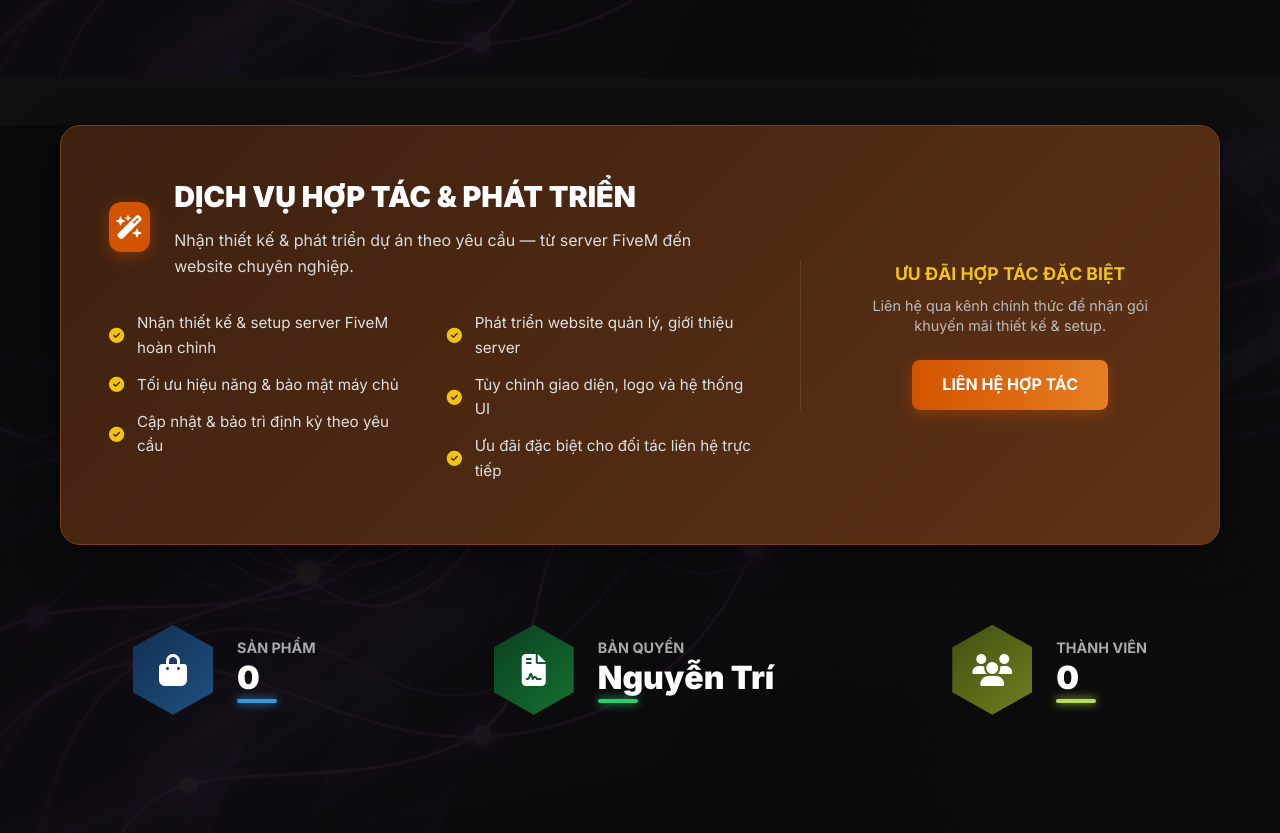
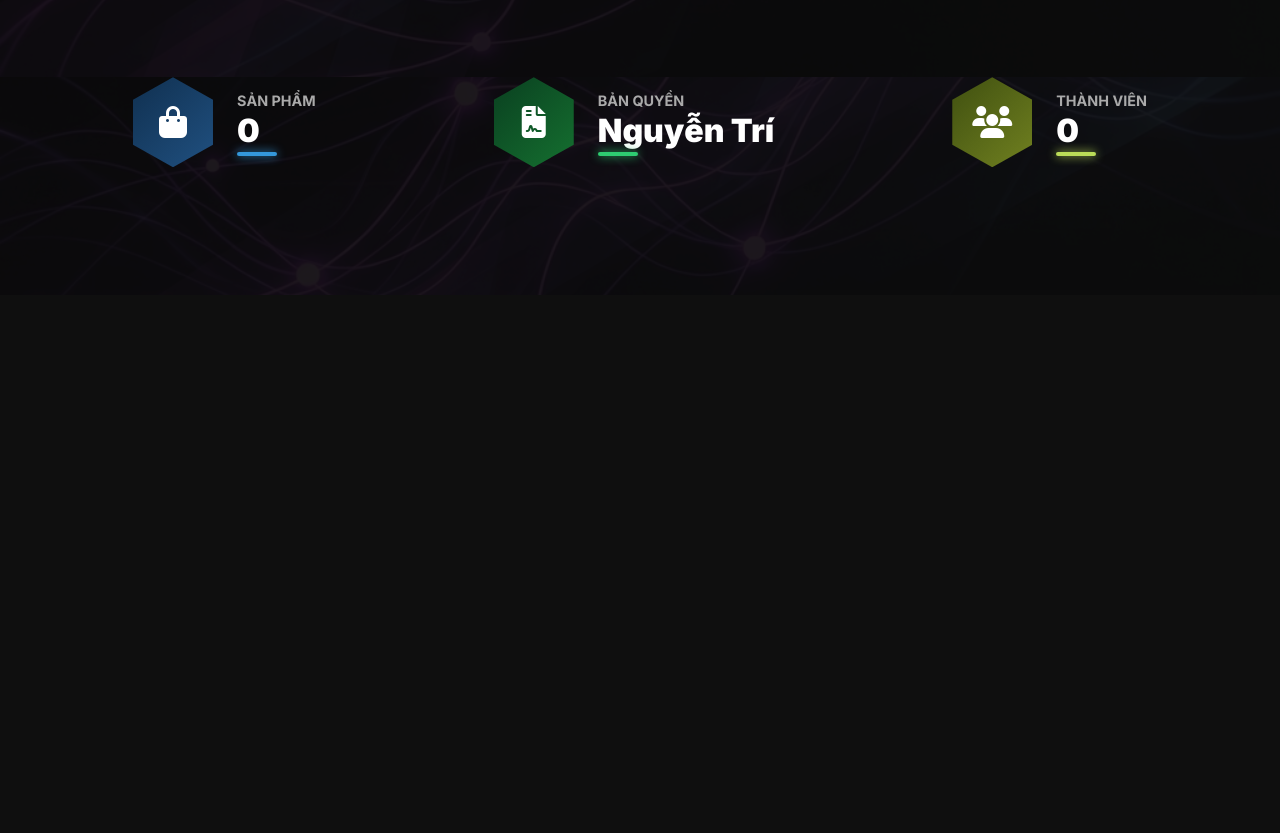
Before and after one commit to TaoPower/ttstudio-web, a website: page index.html in a window 1280 px wide. Shown: the part 3228-4061 px from the top of the page. After the commit the page ends 3523 px from the top, so only its background shows below. Drawn offline with Linux system fonts and the light colour scheme.

Commit message:
index.html

```diff
--- a/index.html
+++ b/index.html
@@ -332,38 +332,6 @@
     <section id="contact" class="services-stats section-with-banner">
         <div class="container">
 
-            <!-- Service Banner -->
-            <div class="service-banner">
-                <div class="service-content">
-                    <div class="service-header">
-                        <div class="service-icon-box">
-                            <i class="fa-solid fa-wand-magic-sparkles"></i>
-                        </div>
-                        <div>
-                            <h2>DỊCH VỤ HỢP TÁC & PHÁT TRIỂN</h2>
-                            <p>Nhận thiết kế & phát triển dự án theo yêu cầu — từ server FiveM đến website chuyên nghiệp.</p>
-                        </div>
-                    </div>
-                    <div class="service-list">
-                        <ul>
-                            <li><i class="fa-solid fa-circle-check"></i> Nhận thiết kế & setup server FiveM hoàn chỉnh</li>
-                            <li><i class="fa-solid fa-circle-check"></i> Tối ưu hiệu năng & bảo mật máy chủ</li>
-                            <li><i class="fa-solid fa-circle-check"></i> Cập nhật & bảo trì định kỳ theo yêu cầu</li>
-                        </ul>
-                        <ul>
-                            <li><i class="fa-solid fa-circle-check"></i> Phát triển website quản lý, giới thiệu server</li>
-                            <li><i class="fa-solid fa-circle-check"></i> Tùy chỉnh giao diện, logo và hệ thống UI</li>
-                            <li><i class="fa-solid fa-circle-check"></i> Ưu đãi đặc biệt cho đối tác liên hệ trực tiếp</li>
-                        </ul>
-                    </div>
-                </div>
-                <div class="service-cta">
-                    <h3>ƯU ĐÃI HỢP TÁC ĐẶC BIỆT</h3>
-                    <p>Liên hệ qua kênh chính thức để nhận gói khuyến mãi thiết kế & setup.</p>
-                    <a href="#" class="btn-service">LIÊN HỆ HỢP TÁC</a>
-                </div>
-            </div>
-
             <!-- Stats Grid -->
             <div class="stats-grid">
                 <!-- Products -->
```
